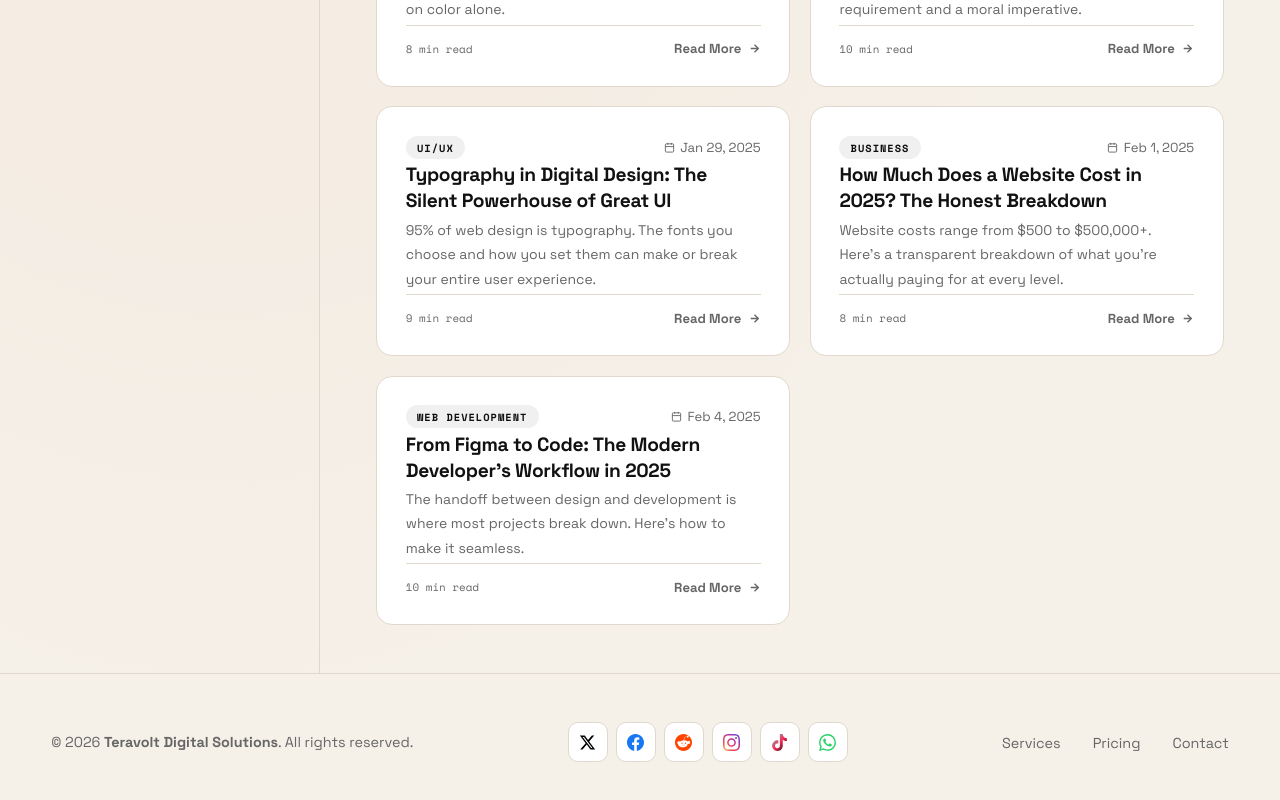
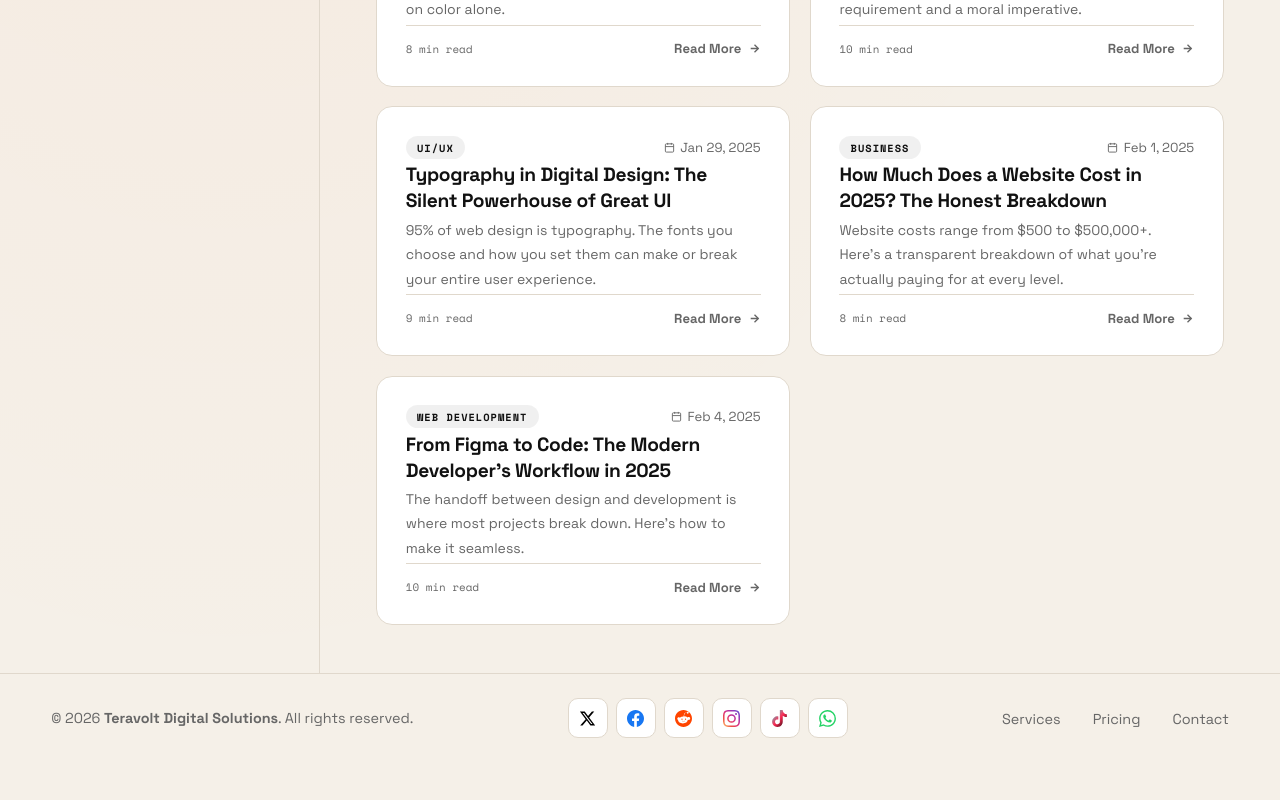
Before and after one commit to Hackerlord1/teravolt, a Next.js app: page /blog in a window 1280 px wide. Shown: the part 1759-2559 px from the top of the page. After the commit the page ends 2521 px from the top, so only its background shows below. Built offline with nearby package versions, Linux system fonts and the light colour scheme.

Commit message:
changes on the terminal animation

```diff
--- a/app/globals.css
+++ b/app/globals.css
@@ -527,7 +527,7 @@ nav, main, footer {
   font-weight: 600;
   color: var(--black);
   cursor: pointer;
-  transition: all 0.2s ease;
+  transition: border-color 0.2s ease, background-color 0.2s ease, box-shadow 0.2s ease;
   font-family: var(--font-main);
   outline: none;
   -webkit-appearance: none;
@@ -541,7 +541,7 @@ nav, main, footer {
 
 .nav-lang-select:hover {
   border-color: var(--orange);
-  background: rgba(255, 69, 0, 0.02);
+  background-color: rgba(255, 69, 0, 0.02);
 }
 
 .nav-lang-select:focus {
@@ -1590,7 +1590,15 @@ nav, main, footer {
 
 
 .tc-bar { height: 7.1cqi; display: flex; align-items: center; padding-left: 2.4cqi; gap: 1.05cqi; }
-.tc-bar i { width: 1.5cqi; height: 1.5cqi; border-radius: 50%; background: var(--tc-dot); }
+.tc-bar i {
+  width: 1.5cqi; height: 1.5cqi; border-radius: 50%;
+  background: var(--tc-dot);
+  box-shadow: inset 0 0 0 0.12cqi rgba(0, 0, 0, 0.18);
+}
+/* macOS traffic lights — always these hues, both themes */
+.tc-bar i:nth-child(1) { background: #ff5f57; }
+.tc-bar i:nth-child(2) { background: #febc2e; }
+.tc-bar i:nth-child(3) { background: #28c840; }
 .tc-rule { height: 1px; background: var(--tc-rule); }
 
 .tc-code {
@@ -1634,20 +1642,23 @@ nav, main, footer {
 }
 .tc-pointer svg {
   display: block;
-  width: 4.2cqi;
-  height: 4.6cqi;
-  filter: drop-shadow(0 2px 4px rgba(0, 0, 0, 0.2));
+  width: 2.7cqi;
+  height: 3cqi;
+  filter: drop-shadow(0 0.2cqi 0.35cqi rgba(0, 0, 0, 0.28));
 }
 .tc-pointer-label {
-  margin: 2.6cqi 0 0 -0.4cqi;
+  margin: 1.4cqi 0 0 -0.2cqi;
   background: var(--tc-cursor);
   color: #ffffff;
-  border: 0.28cqi solid rgba(0, 0, 0, 0.3);
-  border-radius: 0.8cqi;
+  border-radius: 1cqi;
   font-family: var(--font-main);
-  font-size: 2.1cqi; font-weight: 600; line-height: 1;
-  padding: 0.8cqi 1.1cqi;
+  font-size: 1.5cqi;
+  font-weight: 700;
+  letter-spacing: 0.02em;
+  line-height: 1;
+  padding: 0.5cqi 0.9cqi;
   white-space: nowrap;
+  box-shadow: 0 0.3cqi 0.9cqi rgba(0, 0, 0, 0.22);
 }
 
 /* Reduced motion: show the finished frame, nothing moving. */
@@ -1678,9 +1689,50 @@ nav, main, footer {
     opacity 1350ms cubic-bezier(0.3, 0.82, 0.3, 1);
 }
 
-/* Smooth theme transitions */
-.tc-stage * {
+/* Smooth theme colour transitions — scoped so it never overrides the
+   position transition on .tc-window or the width sweep on .tc-sel. */
+.tc-code,
+.tc-bar i,
+.tc-rule,
+.tc-pointer-label {
   transition: background-color 0.3s ease, color 0.3s ease, border-color 0.3s ease;
+}
+
+/* =============================
+   SCROLL REVEAL — homepage sections
+
+   A container tagged `.reveal` fades its direct children up into place,
+   staggered, the first time it enters the viewport (the `is-visible`
+   class is added by the useReveal hook). `.reveal-block` does the same
+   to a single element as one unit. Fully skipped under reduced motion —
+   the hook shows the content immediately in that case.
+   ============================= */
+@media (prefers-reduced-motion: no-preference) {
+  .reveal > *,
+  .reveal-block {
+    opacity: 0;
+    transform: translateY(22px);
+    transition:
+      opacity 0.6s cubic-bezier(0.16, 1, 0.3, 1),
+      transform 0.6s cubic-bezier(0.16, 1, 0.3, 1);
+  }
+
+  .reveal.is-visible > *,
+  .reveal-block.is-visible {
+    opacity: 1;
+    transform: none;
+  }
+
+  .reveal.is-visible > *:nth-child(1) { transition-delay: 0s; }
+  .reveal.is-visible > *:nth-child(2) { transition-delay: 0.08s; }
+  .reveal.is-visible > *:nth-child(3) { transition-delay: 0.16s; }
+  .reveal.is-visible > *:nth-child(4) { transition-delay: 0.24s; }
+  .reveal.is-visible > *:nth-child(5) { transition-delay: 0.32s; }
+  .reveal.is-visible > *:nth-child(6) { transition-delay: 0.40s; }
+  .reveal.is-visible > *:nth-child(7) { transition-delay: 0.48s; }
+
+  /* Decorative, absolutely-positioned layers keep their own offset. */
+  .reveal > .portfolio-pins { transform: none; }
 }
 
 /* =============================
@@ -1892,8 +1944,12 @@ nav, main, footer {
 .pricing-kes { color: var(--orange); font-weight: 600; }
 
 /* Slider */
+.pricing-slider-wrap { max-width: 460px; margin: 0.5rem auto 0; }
+.slider-labels { display: flex; align-items: baseline; justify-content: space-between; gap: 0.75rem; margin-bottom: 1rem; }
+.slider-label-text { font-size: 0.8rem; font-weight: 600; color: var(--gray); }
+.slider-label-value { font-family: var(--font-mono); font-size: 0.9rem; font-weight: 700; color: var(--black); }
 .slider-track-container { position: relative; width: 100%; height: 40px; display: flex; align-items: center; }
-.slider-hint { text-align: center; font-size: 1rem; margin-top: 0.9rem; opacity: 0.75; margin-bottom: 3rem; }
+.slider-hint { text-align: center; font-size: 0.9rem; margin-top: 0.9rem; opacity: 0.75; margin-bottom: 2rem; }
 .pricing-slider { position: absolute; width: 100%; height: 100%; opacity: 0; cursor: pointer; z-index: 3; margin: 0; }
 .slider-track-bg { position: absolute; left: 0; right: 0; height: 4px; background: var(--border); border-radius: 99px; z-index: 0; overflow: hidden; }
 .slider-track-fill { height: 100%; background: var(--black); border-radius: 99px; transition: width 0.2s ease; }
@@ -2776,7 +2832,7 @@ input::placeholder, textarea::placeholder { color: var(--gray); }
 /* =============================
    FOOTER
    ============================= */
-.footer { padding: 3rem 4%; border-top: 1px solid var(--border); display: flex; justify-content: space-between; align-items: center; flex-wrap: wrap; gap: 1.5rem; background: var(--bg); position: relative; z-index: 1; }
+.footer { padding: 1.5rem 4%; border-top: 1px solid var(--border); display: flex; justify-content: space-between; align-items: center; flex-wrap: wrap; gap: 1rem; background: var(--bg); position: relative; z-index: 1; }
 .footer p { color: var(--gray); font-size: 0.9rem; }
 .footer-links { display: flex; gap: 2rem; list-style: none; }
 .footer-links a { color: var(--gray); text-decoration: none; font-size: 0.9rem; transition: color 0.3s; }
--- a/components/About.jsx
+++ b/components/About.jsx
@@ -2,6 +2,7 @@
 
 import { useState } from 'react'
 import { useTranslation } from 'react-i18next'
+import useReveal from '@/hooks/useReveal'
 
 const tools = [
   {
@@ -178,6 +179,7 @@ const INITIAL_COUNT = 9
 export default function About() {
   const { t } = useTranslation('home')
   const [showAll, setShowAll] = useState(false)
+  const revealRef = useReveal()
 
   const visibleTools = showAll
     ? tools
@@ -190,7 +192,8 @@ export default function About() {
   return (
     <section
       id="about"
-      className="section about-section"
+      className="section about-section reveal"
+      ref={revealRef}
     >
       <div className="about-label-wrap">
         <p
--- a/components/Footer.jsx
+++ b/components/Footer.jsx
@@ -1,8 +1,10 @@
 'use client'
 import { useTranslation } from 'react-i18next'
+import useReveal from '@/hooks/useReveal'
 
 export default function Footer() {
   const { t, ready } = useTranslation('home')
+  const revealRef = useReveal()
   const socials = [
     {
       id: 'twitter',
@@ -92,7 +94,7 @@ export default function Footer() {
   ];
 
   return (
-    <footer className="footer">
+    <footer className="footer reveal" ref={revealRef}>
       <p>
         © 2026{' '}
         <strong>
--- a/components/Portfolio.jsx
+++ b/components/Portfolio.jsx
@@ -3,6 +3,7 @@
 import { useRouter } from 'next/navigation'
 import { useTranslation } from 'react-i18next'
 import Link from 'next/link'
+import useReveal from '@/hooks/useReveal'
 
 const projects = [
   {
@@ -81,6 +82,7 @@ function AnimatedLabel({ text }) {
 export default function Portfolio() {
   const router = useRouter()
   const { t } = useTranslation('home')
+  const revealRef = useReveal()
 
   const visibleProjects = projects.slice(0, VISIBLE_COUNT)
 
@@ -89,7 +91,8 @@ export default function Portfolio() {
   return (
     <section
       id="portfolio"
-      className="portfolio-section"
+      className="portfolio-section reveal"
+      ref={revealRef}
     >
       <div className="portfolio-header">
         <p
--- a/components/Pricing.jsx
+++ b/components/Pricing.jsx
@@ -5,6 +5,7 @@ import { useTranslation } from 'react-i18next'
 import PlanModal from './PlanModal'
 import useCurrency from '@/hooks/useCurrency'
 import CurrencySwitcher from '@/components/CurrencySwitcher'
+import useReveal from '@/hooks/useReveal'
 
 const PAGE_OPTIONS = [
   1, 2, 3, 4, 5,
@@ -50,6 +51,7 @@ function getTranslationArray(
 export default function Pricing() {
   const { t } = useTranslation('home')
   const { currencyInfo, loading, changeCurrency, formatPrice } = useCurrency()
+  const revealRef = useReveal()
 
   const [pageIndex, setPageIndex] =
     useState(0)
@@ -177,7 +179,8 @@ export default function Pricing() {
   return (
     <section
       id="pricing"
-      className="pricing-section"
+      className="pricing-section reveal-block"
+      ref={revealRef}
     >
       {selectedPlan && (
         <PlanModal
--- a/components/Services.jsx
+++ b/components/Services.jsx
@@ -3,6 +3,7 @@
 import { useState } from 'react'
 import { useTranslation } from 'react-i18next'
 import Link from 'next/link'
+import useReveal from '@/hooks/useReveal'
 
 function AnimatedLabel({ text }) {
   return text.split('').map((char, index) => (
@@ -15,6 +16,7 @@ function AnimatedLabel({ text }) {
 export default function Services() {
   const { t } = useTranslation('home')
   const [openIndex, setOpenIndex] = useState(null)
+  const revealRef = useReveal()
 
   const services = [
     {
@@ -114,7 +116,8 @@ export default function Services() {
   return (
     <section
       id="services"
-      className="services-section"
+      className="services-section reveal"
+      ref={revealRef}
     >
       <div className="services-header">
         <p
--- /dev/null
+++ b/hooks/useReveal.js
@@ -0,0 +1,54 @@
+'use client'
+
+import { useCallback } from 'react'
+
+/**
+ * Returns a ref callback that adds an `is-visible` class to its element
+ * the first time it scrolls into view, then stops watching it.
+ *
+ * It's a *callback* ref rather than an object ref on purpose: some
+ * sections (Pricing) render a placeholder first and swap in the real
+ * element a tick later, so the observer has to (re)attach whenever the
+ * element actually mounts — not just once.
+ *
+ * Pair it with the `.reveal` / `.reveal-block` CSS in globals.css, which
+ * fades and lifts the content into place. The whole effect lives inside
+ * `@media (prefers-reduced-motion: no-preference)`, and this hook also
+ * reveals the content immediately when the visitor asks for reduced
+ * motion or the browser has no IntersectionObserver — so nothing ever
+ * stays stuck invisible.
+ *
+ *   const reveal = useReveal()
+ *   <section className="section about-section reveal" ref={reveal}>…</section>
+ */
+export default function useReveal({ threshold = 0.15 } = {}) {
+  return useCallback(
+    (el) => {
+      if (!el) return undefined
+
+      const prefersReduced = window.matchMedia?.(
+        '(prefers-reduced-motion: reduce)'
+      ).matches
+
+      if (prefersReduced || typeof IntersectionObserver === 'undefined') {
+        el.classList.add('is-visible')
+        return undefined
+      }
+
+      const io = new IntersectionObserver(
+        (entries) => {
+          entries.forEach((entry) => {
+            if (!entry.isIntersecting) return
+            entry.target.classList.add('is-visible')
+            io.unobserve(entry.target)
+          })
+        },
+        { threshold, rootMargin: '0px 0px -10% 0px' }
+      )
+
+      io.observe(el)
+      return () => io.disconnect()
+    },
+    [threshold]
+  )
+}
--- a/package.json
+++ b/package.json
@@ -16,7 +16,6 @@
     "translate:home:force": "node scripts/translate-home.mjs --force"
   },
   "dependencies": {
-    "framer-motion": "^12.36.0",
     "i18next": "^26.2.0",
     "lottie-react": "^2.4.1",
     "next": "^15.5.18",
```
Also changed, not shown: app/api/send-email/route.js (+14 -2 lines), components/Contact.jsx (+7 -2 lines), components/Hero.jsx (+26 -30 lines), 2 other files (tests, documents, lock files or other folders).
